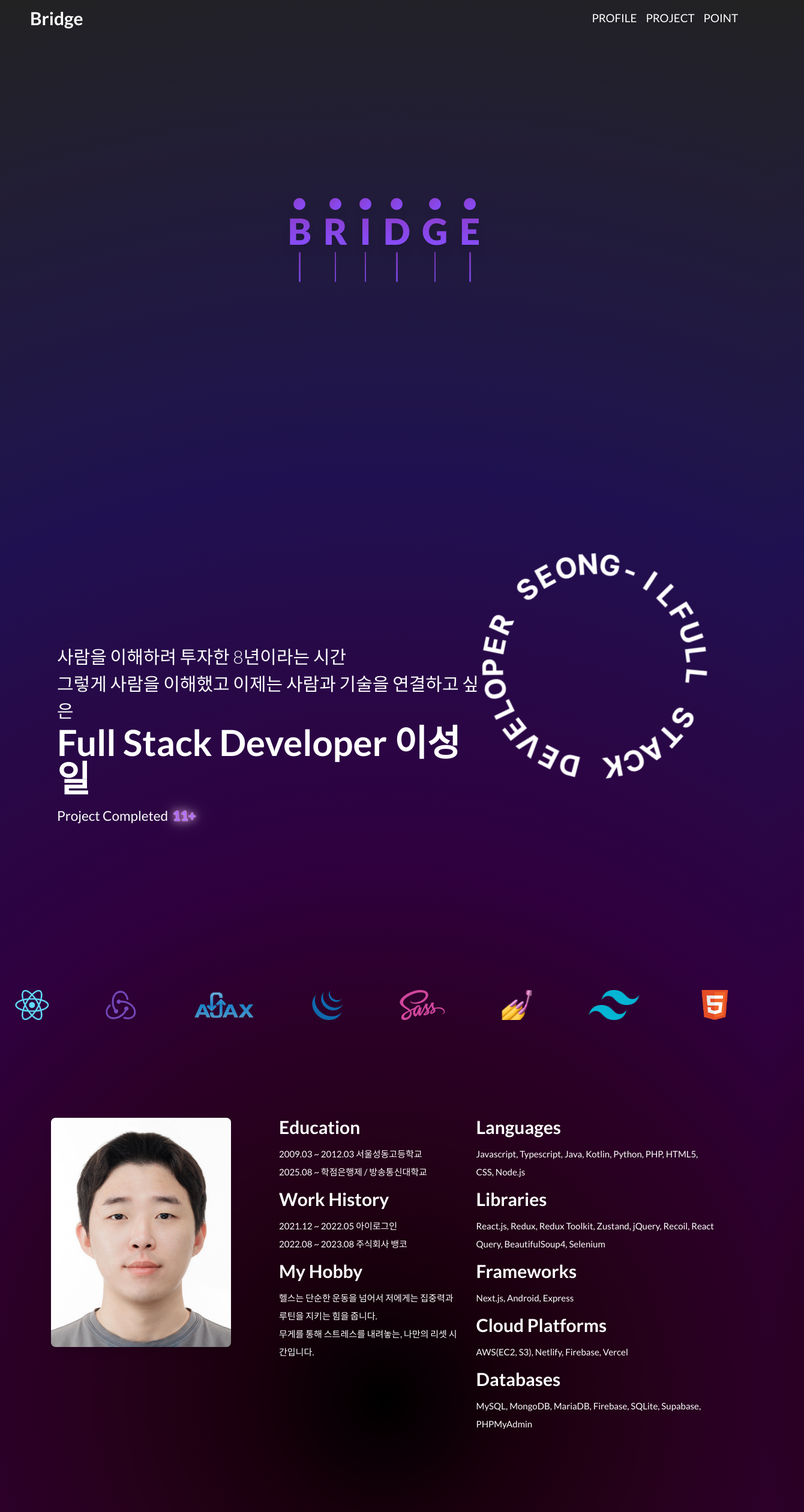
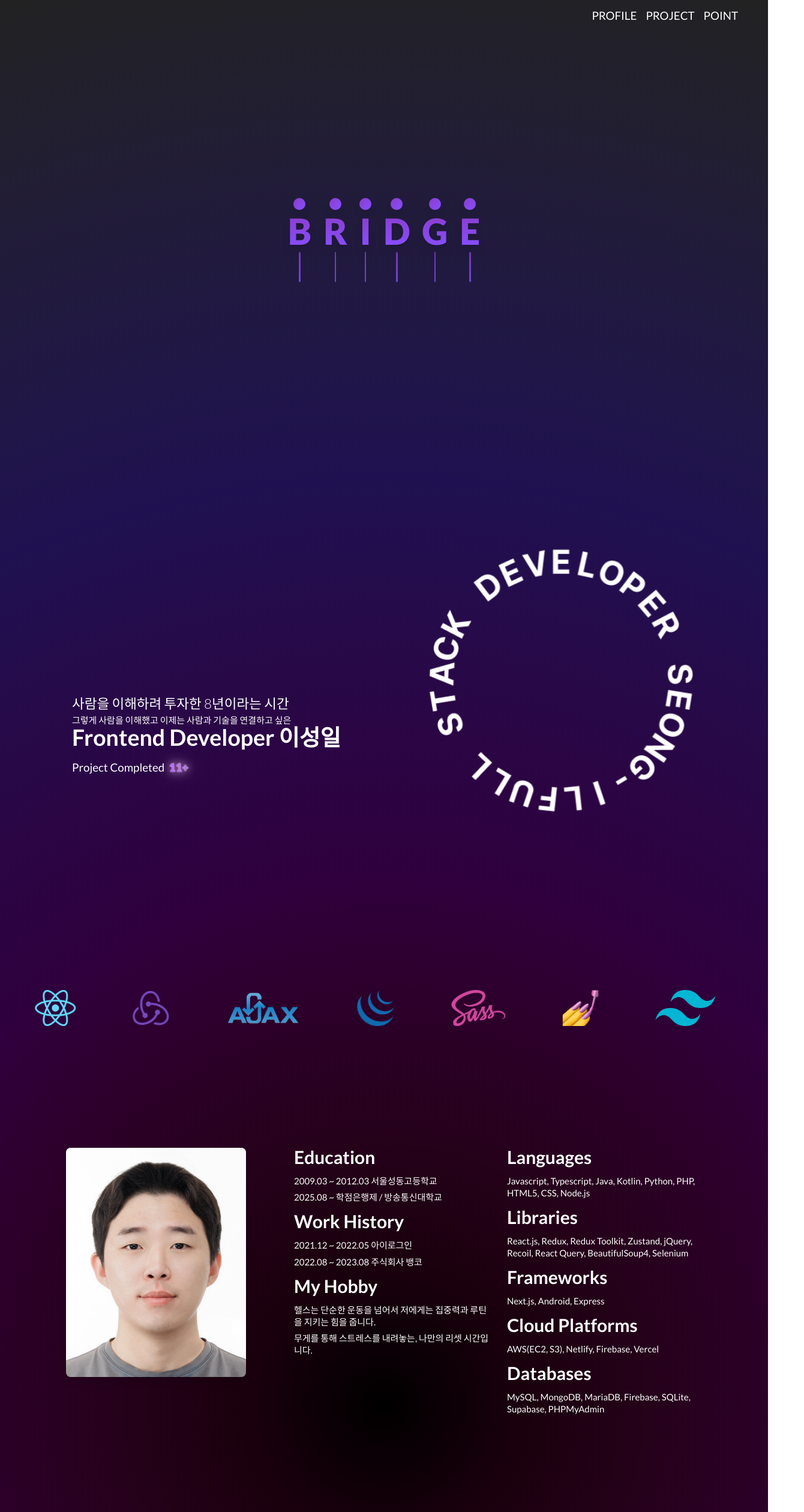
Before and after one commit to a01040579861/portpolio_bridge, a Next.js app: page / in a window 1280 px wide. Shown: the top 2520 px of the page at 60% size, 1340 px wide, since content can reach past the window. Built offline with nearby package versions, Linux system fonts and the light colour scheme; a web font is replaced by a local one.

Commit message:
portpolio style updating

```diff
--- a/src/components/common/header.tsx
+++ b/src/components/common/header.tsx
@@ -17,21 +17,14 @@ const Header = ({ onNavigate }: HeaderProps) => {
 
   return (
     <div
-      className={`fixed top-0 left-0 w-full z-50 flex justify-between items-center px-20 py-6 transition-all duration-500 ease-out ${
+      className={`fixed top-0 left-0 w-full z-50 flex justify-end items-center transition-all duration-500 ease-out ${
         isScrolled ? "header-glass shadow-header" : "bg-transparent"
-      }`}
+      } px-4 py-3 sm:px-6 sm:py-4 md:px-10 md:py-5 lg:px-16 lg:py-6 xl:px-20 xl:py-6`}
     >
       <div
-        className={`text-5xl font-bold cursor-pointer transition-all duration-300 ${
-          isScrolled ? "text-white drop-shadow-lg" : "text-[var(--light)]"
-        }`}
-      >
-        Bridge
-      </div>
-      <div
-        className={`flex space-x-6 text-3xl cursor-pointer transition-all duration-300 ${
+        className={`flex space-x-2 sm:space-x-3 md:space-x-4 lg:space-x-5 xl:space-x-6 cursor-pointer transition-all duration-300 ${
           isScrolled ? "text-white/90" : "text-[var(--light)]"
-        }`}
+        } text-lg sm:text-xl md:text-2xl lg:text-2xl xl:text-3xl`}
       >
         <div
           className={`hover:text-sub2 transition-all duration-300 ${
@@ -39,7 +32,8 @@ const Header = ({ onNavigate }: HeaderProps) => {
           }`}
           onClick={() => onNavigate("profile")}
         >
-          PROFILE
+          <span className="hidden sm:inline">PROFILE</span>
+          <span className="sm:hidden">PROFILE</span>
         </div>
         <div
           className={`hover:text-sub2 transition-all duration-300 ${
@@ -47,16 +41,17 @@ const Header = ({ onNavigate }: HeaderProps) => {
           }`}
           onClick={() => onNavigate("project")}
         >
-          PROJECT
+          <span className="hidden sm:inline">PROJECT</span>
+          <span className="sm:hidden">PROJECT</span>
         </div>
-
         <div
           className={`hover:text-sub2 transition-all duration-300 ${
             isScrolled ? "hover:text-blue-400 hover:scale-105" : ""
           }`}
           onClick={() => onNavigate("point")}
         >
-          POINT
+          <span className="hidden sm:inline">POINT</span>
+          <span className="sm:hidden">POINT</span>
         </div>
       </div>
     </div>
--- a/src/components/logoSlider.tsx
+++ b/src/components/logoSlider.tsx
@@ -74,7 +74,7 @@ const LogoSlider = ({
             key={`${folder}-${name}-${idx}`}
             src={`/slideLogos/${folder}/${name}.png`}
             alt={name}
-            className="h-20 px-3 cursor-pointer transition-transform duration-300 hover:scale-110 hover:drop-shadow-[0_0_4px_rgba(255,255,255,0.6)]"
+            className="h-10 sm:h-14 md:h-16 lg:h-20 xl:h-24 px-2 sm:px-3 cursor-pointer transition-transform duration-300 hover:scale-110 hover:drop-shadow-[0_0_4px_rgba(255,255,255,0.6)]"
           />
         ))}
       </motion.div>
--- a/src/components/pages/main.tsx
+++ b/src/components/pages/main.tsx
@@ -79,31 +79,43 @@ const Main = () => {
   }, []);
 
   return (
-    <section className="w-full h-screen flex items-center justify-around text-[var(--light)] my-10 px-6">
-      <div className="w-full h-screen flex justify-between items-center px-32">
-        <div className="text-[var(--light)] space-y-4">
-          <p className="text-5xl leading-normal font-light select-none">
+    <section className="w-full h-screen flex items-center justify-around text-[var(--light)] my-10 px-4 sm:px-6 md:px-8 lg:px-12 xl:px-16">
+      <div className="w-full h-screen flex flex-col sm:flex-row justify-center sm:justify-between items-center px-4 sm:px-8 md:px-12 lg:px-16 xl:px-32">
+        {/* 500px 미만에서만 원형 애니메이션을 텍스트 위쪽에 배치 */}
+        <div className="sm:hidden flex justify-center items-center mt-4 mb-3">
+          <img
+            src="/intro-ring.png"
+            alt="Full Stack Developer Seong-il"
+            className="w-[150px] h-[150px] object-contain animate-spin-slow"
+          />
+        </div>
+
+        <div className="text-[var(--light)] space-y-2 sm:space-y-3 md:space-y-4 text-center sm:text-left">
+          <p className="text-2xl sm:text-3xl md:text-4xl lg:text-5xl xl:text-4xl leading-normal font-light select-none">
             <span ref={(el) => setLineRef(el, 0)}>
               사람을 이해하려 투자한 8년이라는 시간
             </span>
             <br />
-            <span ref={(el) => setLineRef(el, 1)}>
+            <span
+              ref={(el) => setLineRef(el, 1)}
+              className="text-base sm:text-xl md:text-2xl"
+            >
               그렇게 사람을 이해했고 이제는 사람과 기술을 연결하고 싶은
             </span>
             <br />
             <span
               ref={(el) => setLineRef(el, 2)}
-              className="font-semibold text-8xl block"
+              className="font-semibold text-4xl sm:text-5xl md:text-6xl lg:text-7xl xl:text-6xl block"
             >
-              Full Stack Developer 이성일
+              Frontend Developer 이성일
             </span>
-            <span className="block mt-8 text-4xl font-medium inline-flex items-center">
+            <span className="block mt-4 sm:mt-6 md:mt-8 text-xl sm:text-2xl md:text-3xl lg:text-4xl xl:text-3xl font-medium inline-flex items-center justify-center sm:justify-start">
               <span ref={projectTextRef} className="text-[var(--light)]">
                 Project Completed
               </span>
               <span
                 ref={numberRef}
-                className="ml-3 text-4xl font-extrabold text-[var(--sub2)]"
+                className="ml-2 sm:ml-3 text-xl sm:text-2xl md:text-3xl lg:text-4xl xl:text-3xl font-extrabold text-[var(--sub2)]"
                 style={{
                   textShadow: "0 0 12px #a259ff, 0 0 24px #fff, 0 0 2px #fff",
                   filter: "brightness(1.3)",
@@ -114,11 +126,13 @@ const Main = () => {
             </span>
           </p>
         </div>
-        <div className="md:flex self-stretch mt-10">
+
+        {/* 500px 이상에서 원형 애니메이션을 오른쪽에 배치 */}
+        <div className="hidden sm:flex self-stretch mt-10">
           <img
             src="/intro-ring.png"
             alt="Full Stack Developer Seong-il"
-            className="w-[400px] h-[400px] mt-24 object-contain animate-spin-slow"
+            className="w-[250px] h-[250px] sm:w-[300px] sm:h-[300px] md:w-[350px] md:h-[350px] lg:w-[400px] lg:h-[400px] xl:w-[450px] xl:h-[450px] mt-8 sm:mt-12 md:mt-16 lg:mt-20 xl:mt-24 object-contain animate-spin-slow"
           />
         </div>
       </div>
--- a/src/components/pages/profile.tsx
+++ b/src/components/pages/profile.tsx
@@ -44,24 +44,24 @@ const Profile = () => {
   }, []);
 
   return (
-    <section className="w-full h-screen flex items-center justify-around text-[var(--light)] my-10 px-6">
-      <div className="px-28 mx-auto flex flex-col md:flex-row gap-10 md:gap-32 items-start">
-        {/* 왼쪽: 이미지 */}
+    <section className="w-full h-screen flex items-center justify-around text-[var(--light)] my-10 px-4 sm:px-6 md:px-8 lg:px-12 xl:px-16">
+      <div className="px-4 sm:px-8 md:px-12 lg:px-16 xl:px-28 mx-auto flex flex-col md:flex-row gap-6 sm:gap-8 md:gap-10 lg:gap-16 xl:gap-32 items-start">
+        {/* 왼쪽: 이미지 (500px 이상에서만 표시) */}
         <div
           ref={imgRef}
-          className="w-[330px] min-w-[300px] h-auto rounded-xl shadow-lg overflow-hidden hover:shadow-custom transition-shadow duration-300"
+          className="hidden sm:block w-[280px] sm:w-[300px] md:w-[330px] min-w-[280px] sm:min-w-[300px] md:min-w-[300px] h-auto rounded-xl shadow-lg overflow-hidden hover:shadow-custom transition-shadow duration-300 mx-auto"
         >
           <img
             src="/profile.jpg"
             alt="profile"
-            className="w-full h-full object-cover object-center bg-no-repeat "
+            className="w-full h-full object-cover object-center bg-no-repeat"
           />
         </div>
 
         {/* 오른쪽 전체 */}
-        <div className="flex flex-col md:flex-row gap-12">
+        <div className="flex flex-col lg:flex-row gap-8 sm:gap-10 md:gap-12 w-full">
           {/* 가운데: 소개글 */}
-          <div className="space-y-6">
+          <div className="space-y-4 sm:space-y-5 md:space-y-6 w-full lg:w-1/2">
             {[
               {
                 title: "Education",
@@ -90,12 +90,14 @@ const Profile = () => {
                 ref={(el) => setContentRef(el, i)} // useCallback을 통한 ref 설정
                 className="section"
               >
-                <h3 className="font-semibold text-5xl select-none mb-6">
+                <h3 className="font-semibold text-2xl sm:text-3xl md:text-4xl lg:text-5xl xl:text-5xl select-none mb-3 sm:mb-4 md:mb-5 lg:mb-6">
                   {section.title}
                 </h3>
-                <div className="text-2xl leading-loose">
+                <div className="text-sm sm:text-base md:text-lg lg:text-xl xl:text-2xl leading-relaxed sm:leading-loose">
                   {section.lines.map((line, j) => (
-                    <p key={j}>{line}</p>
+                    <p key={j} className="mb-2 sm:mb-3">
+                      {line}
+                    </p>
                   ))}
                 </div>
               </div>
@@ -103,7 +105,7 @@ const Profile = () => {
           </div>
 
           {/* 오른쪽: 스킬 목록 */}
-          <div className="grid grid-cols-1 gap-6">
+          <div className="grid grid-cols-1 gap-4 sm:gap-5 md:gap-6 w-full lg:w-1/2">
             {[
               {
                 title: "Languages",
@@ -131,10 +133,10 @@ const Profile = () => {
                 ref={(el) => setContentRef(el, i + 3)} // 기존 섹션 3개 후부터 시작
                 className="skill-item"
               >
-                <h3 className="font-semibold text-5xl select-none mb-6">
+                <h3 className="font-semibold text-2xl sm:text-3xl md:text-4xl lg:text-5xl xl:text-5xl select-none mb-3 sm:mb-4 md:mb-5 lg:mb-6">
                   {item.title}
                 </h3>
-                <div className="text-2xl leading-loose">
+                <div className="text-sm sm:text-base md:text-lg lg:text-xl xl:text-2xl leading-relaxed sm:leading-loose">
                   <p>{item.desc}</p>
                 </div>
               </div>
--- a/src/components/pages/project.tsx
+++ b/src/components/pages/project.tsx
@@ -70,12 +70,12 @@ const Project = () => {
     <section className="h-full grid place-items-center text-[var(--light)] my-10">
       <div className="text-center">
         <div className="text-6xl h-20 my-10 font-bold select-none">PROJECT</div>
-        <div className="grid grid-cols-5  gap-10 my-10 text-3xl text-center cursor-pointer">
+        <div className="flex justify-center gap-2 sm:gap-3 md:gap-5 my-6 text-base md:text-lg lg:text-xl xl:text-2xl text-center cursor-pointer">
           {categories.map((label, idx) => (
             <div
               key={idx}
               onClick={() => setSelectedCategory(label)}
-              className={`w-auto h-50 px-4 py-3 transition-all duration-300
+              className={`w-auto px-2 py-1 sm:px-3 sm:py-2 md:px-4 md:py-2 transition-all duration-300
             ${
               selectedCategory === label
                 ? "bg-[var(--main)] text-[var(--sub2)] shadow-md scale-105"
@@ -88,7 +88,7 @@ const Project = () => {
         </div>
       </div>
 
-      <div className="grid grid-cols-5 gap-8 mt-4">
+      <div className="grid grid-cols-1 sm:grid-cols-1 md:grid-cols-2 lg:grid-cols-3 xl:grid-cols-4 2xl:grid-cols-5 gap-8 mt-4">
         {filteredProjects.map((project, index) => (
           <div
             key={project.id}
```
